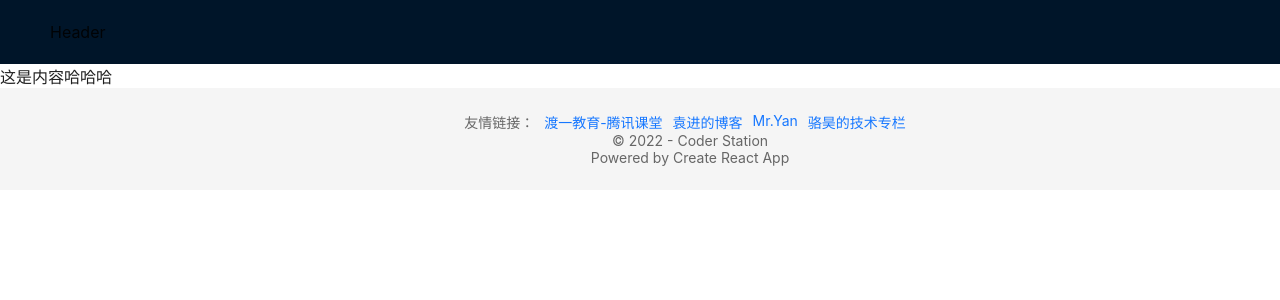
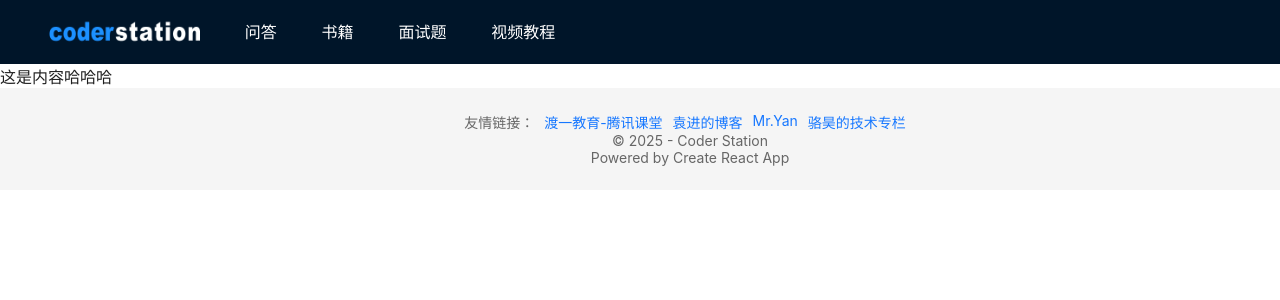
Before and after one commit to wanlinainai/Learning, a React (Create React App) app in the folder 前端学习/react渡一新版/coderstation/codestation/: page / in a window 1280 px wide. Shown: the top 300 px of the page. Built offline with nearby package versions, Linux system fonts and the light colour scheme.

Commit message:
chore react

```diff
--- a/前端学习/react渡一新版/coderstation/codestation/src/components/NavHeader.jsx
+++ b/前端学习/react渡一新版/coderstation/codestation/src/components/NavHeader.jsx
@@ -1,9 +1,24 @@
 import React from 'react';
+import { NavLink } from 'react-router-dom';
 
 function NavHeader(props) {
   return (
-    <div>
-      Header
+    <div className='headerContainer'>
+      {/* 头部 logo */}
+      <div className='logoContainer'>
+        <div className='logo'></div>
+      </div>
+      {/* 头部导航 */}
+      <nav className='navContainer'>
+        <NavLink to="/" className="navigation">问答</NavLink>
+        <NavLink to="/books" className="navigation">书籍</NavLink>
+        <NavLink to="/interviews" className="navigation">面试题</NavLink>
+        <a
+          href="https://www.baidu.com"
+          className='navigation'
+          target='_blank'
+        >视频教程</a>
+      </nav>
     </div>
   );
 }
--- a/前端学习/react渡一新版/coderstation/codestation/src/components/PageFooter.jsx
+++ b/前端学习/react渡一新版/coderstation/codestation/src/components/PageFooter.jsx
@@ -38,7 +38,7 @@ function PageFooter(props) {
           骆昊的技术专栏
         </a>
       </p>
-      <p>© 2022 - Coder Station</p>
+      <p>© 2025 - Coder Station</p>
       <p>Powered by Create React App</p>
     </div>
   );
--- a/前端学习/react渡一新版/coderstation/codestation/src/css/App.css
+++ b/前端学习/react渡一新版/coderstation/codestation/src/css/App.css
@@ -44,7 +44,7 @@
   /* outline: 1px solid greenyellow; */
 }
 
-.navgation {
+.navigation {
   color: #fff;
   font-size: 16px;
 }
```
